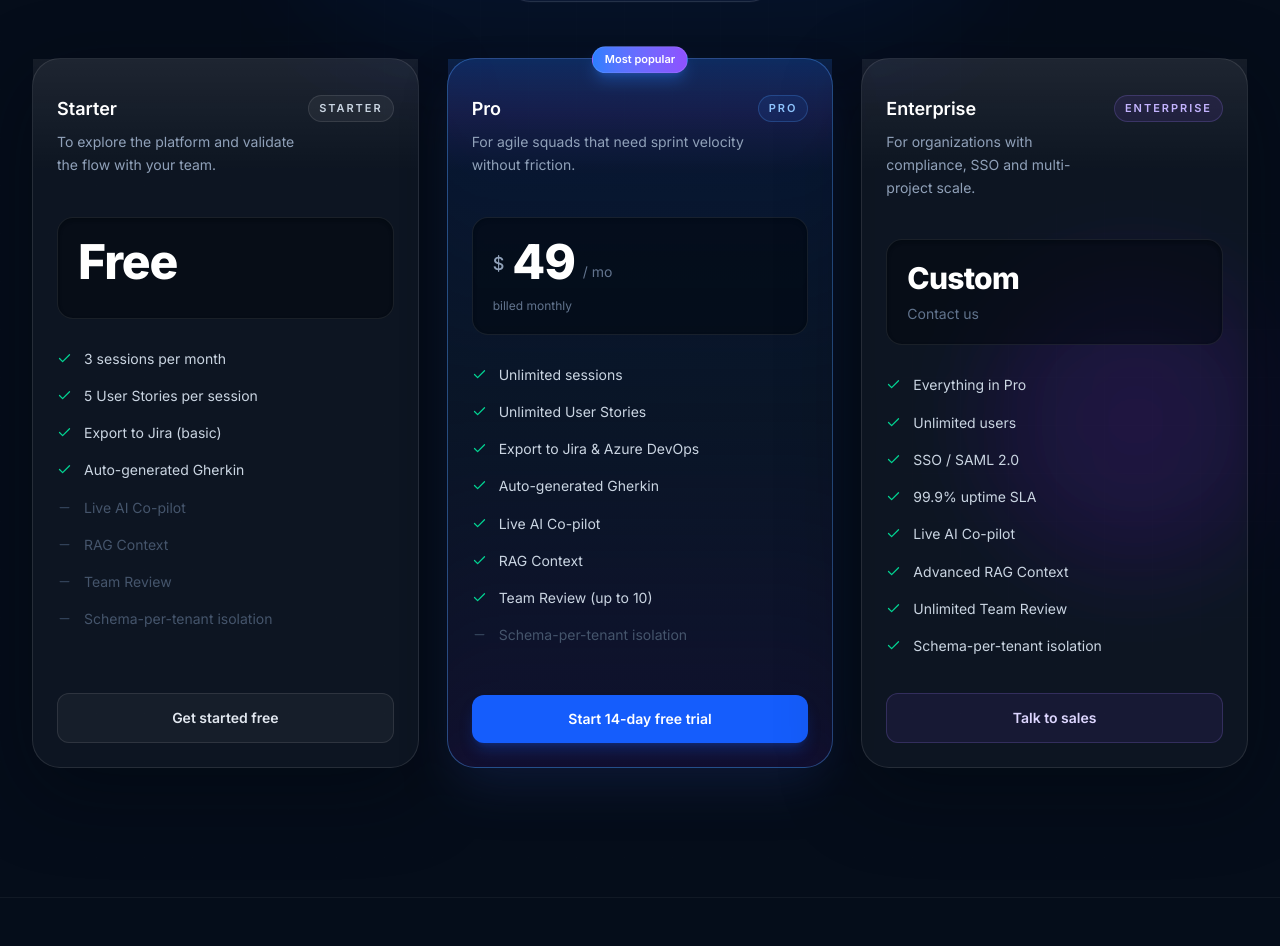
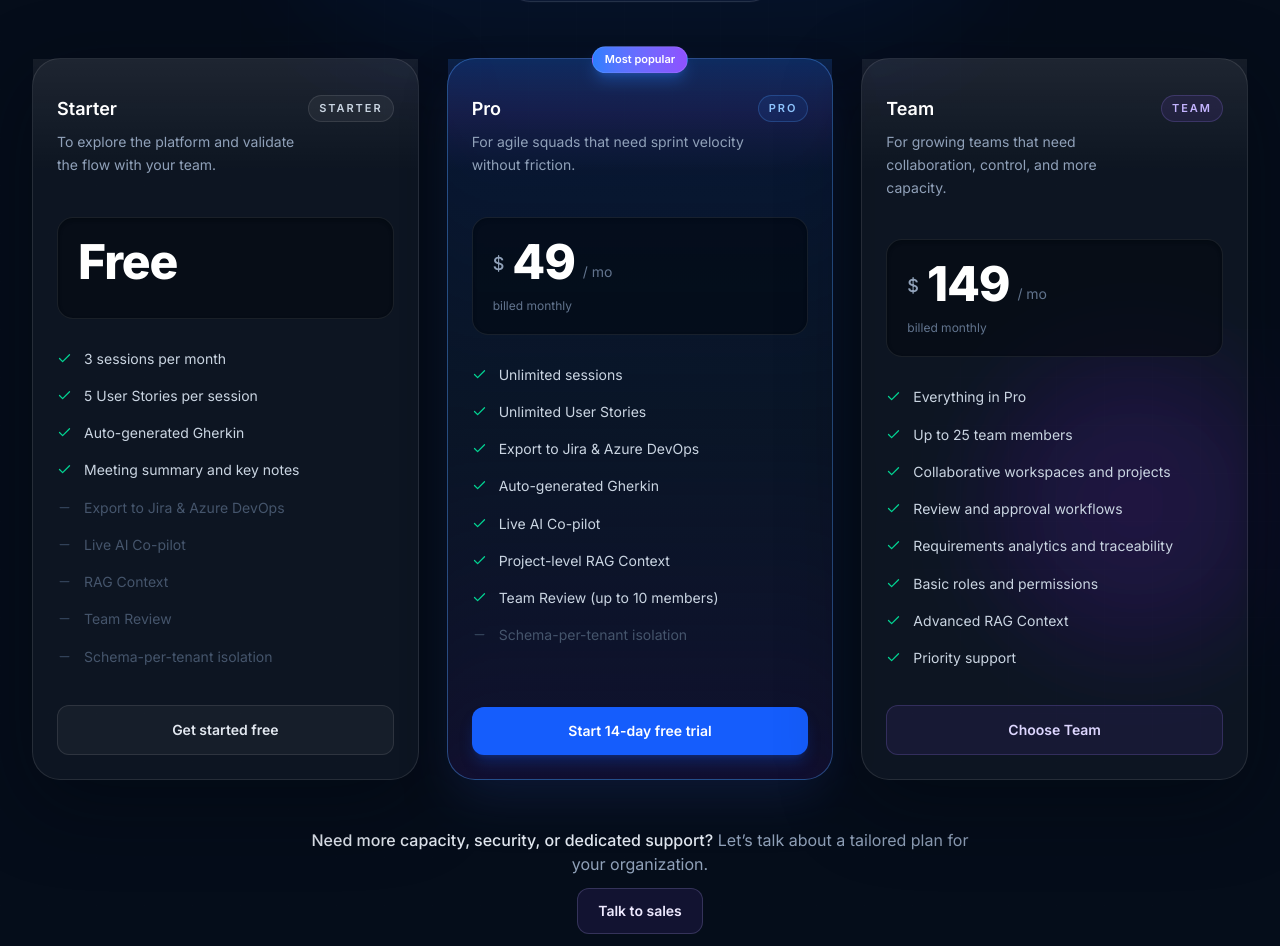
Before and after one commit to Kntro-Soft/reqsai-landing, a React (Vite) app: page / in a window 1280 px wide. Shown: the part 3226-4172 px from the top of the page. Built offline with nearby package versions, Linux system fonts and the light colour scheme.

Commit message:
feat: update pricing plans with new Team option and enhance enterprise section

```diff
--- a/src/components/sections/Pricing.jsx
+++ b/src/components/sections/Pricing.jsx
@@ -62,9 +62,9 @@ function PlanCard({ plan, annual }) {
   const { t } = useTranslation()
 
   const price = annual ? plan.annual : plan.monthly
-  const isEnterprise = plan.monthly === null
   const isFree = price === 0
-  const hasDiscount = !isEnterprise && !isFree && annual && plan.monthly > plan.annual
+  const isTeam = plan.id === 'team'
+  const hasDiscount = !isFree && annual && plan.monthly > plan.annual
   const savings = hasDiscount ? plan.monthly - plan.annual : 0
 
   const billingLabel = annual ? t('pricing.billed_annually') : t('pricing.billed_monthly')
@@ -73,7 +73,7 @@ function PlanCard({ plan, annual }) {
     ? t('pricing.cta_start')
     : plan.id === 'startup'
       ? t('pricing.cta_pro')
-      : t('pricing.cta_enterprise')
+      : t('pricing.cta_team')
 
   return (
     <article
@@ -112,7 +112,7 @@ function PlanCard({ plan, annual }) {
             className={`shrink-0 rounded-full border px-2.5 py-1 text-[11px] font-semibold uppercase tracking-[0.18em] ${
               plan.highlight
                 ? 'border-blue-400/25 bg-blue-500/10 text-blue-300'
-                : isEnterprise
+                : isTeam
                   ? 'border-violet-400/20 bg-violet-500/10 text-violet-300'
                   : 'border-white/10 bg-white/5 text-slate-300'
             }`}
@@ -124,14 +124,6 @@ function PlanCard({ plan, annual }) {
 
       {/* Price */}
       <div className="relative mb-6 rounded-2xl border border-white/8 bg-navy-950/55 p-5 shadow-inner shadow-black/20">
-        {isEnterprise ? (
-          <div>
-            <p className="text-3xl font-extrabold text-white tracking-tight">
-              {t('pricing.custom_price')}
-            </p>
-            <p className="mt-2 text-sm text-slate-500">{t('pricing.contact_us')}</p>
-          </div>
-        ) : (
         <div>
           <div className="flex items-end gap-2">
             {!isFree && (
@@ -155,7 +147,6 @@ function PlanCard({ plan, annual }) {
             )}
           </div>
         </div>
-        )}
       </div>
 
       {/* Features */}
@@ -167,11 +158,11 @@ function PlanCard({ plan, annual }) {
 
       {/* CTA */}
       <a
-        href={plan.id === 'enterprise' ? '#contact' : '#signup'}
+        href="#signup"
         className={`mt-auto block text-center text-sm font-semibold py-3.5 px-4 rounded-xl transition-all duration-200 ${
           plan.highlight
             ? 'bg-blue-600 hover:bg-blue-500 text-white shadow-lg shadow-blue-600/25 hover:shadow-blue-500/30 hover:-translate-y-0.5'
-            : plan.id === 'enterprise'
+            : isTeam
               ? 'border border-violet-400/20 bg-violet-500/8 text-violet-200 hover:text-white hover:border-violet-300/30 hover:bg-violet-500/12'
               : 'border border-white/10 bg-white/4 text-slate-200 hover:text-white hover:border-white/25 hover:bg-white/6'
         }`}
@@ -186,6 +177,7 @@ export default function Pricing() {
   const { t } = useTranslation()
   const [annual, setAnnual] = useState(false)
   const plans = t('pricing.plans', { returnObjects: true })
+  const enterprise = t('pricing.enterprise_block', { returnObjects: true })
 
   return (
     <section
@@ -231,6 +223,19 @@ export default function Pricing() {
             <PlanCard key={plan.id} plan={plan} annual={annual} />
           ))}
         </div>
+
+        <div className="mt-12 flex flex-col items-center justify-center gap-3 text-center">
+          <p className="max-w-2xl text-sm text-slate-400 sm:text-base">
+            <span className="font-medium text-slate-200">{enterprise.title}</span>{' '}
+            {enterprise.subtitle}
+          </p>
+          <a
+            href="#contact"
+            className="inline-flex items-center justify-center rounded-xl border border-violet-300/20 bg-violet-500/10 px-5 py-3 text-sm font-semibold text-violet-100 transition-all duration-200 hover:border-violet-200/30 hover:bg-violet-500/16 hover:text-white"
+          >
+            {t('pricing.cta_enterprise')}
+          </a>
+        </div>
       </div>
     </section>
   )
--- a/src/i18n/locales/en.json
+++ b/src/i18n/locales/en.json
@@ -176,12 +176,17 @@
     "popular_badge": "Most popular",
     "cta_start": "Get started free",
     "cta_pro": "Start 14-day free trial",
+    "cta_team": "Choose Team",
     "cta_enterprise": "Talk to sales",
     "per_month": "/ mo",
     "billed_annually": "billed annually",
     "billed_monthly": "billed monthly",
     "custom_price": "Custom",
     "contact_us": "Contact us",
+    "enterprise_block": {
+      "title": "Need more capacity, security, or dedicated support?",
+      "subtitle": "Let’s talk about a tailored plan for your organization."
+    },
     "plans": [
       {
         "id": "starter",
@@ -193,8 +198,9 @@
         "features": [
           { "text": "3 sessions per month", "included": true },
           { "text": "5 User Stories per session", "included": true },
-          { "text": "Export to Jira (basic)", "included": true },
           { "text": "Auto-generated Gherkin", "included": true },
+          { "text": "Meeting summary and key notes", "included": true },
+          { "text": "Export to Jira & Azure DevOps", "included": false },
           { "text": "Live AI Co-pilot", "included": false },
           { "text": "RAG Context", "included": false },
           { "text": "Team Review", "included": false },
@@ -214,27 +220,27 @@
           { "text": "Export to Jira & Azure DevOps", "included": true },
           { "text": "Auto-generated Gherkin", "included": true },
           { "text": "Live AI Co-pilot", "included": true },
-          { "text": "RAG Context", "included": true },
-          { "text": "Team Review (up to 10)", "included": true },
+          { "text": "Project-level RAG Context", "included": true },
+          { "text": "Team Review (up to 10 members)", "included": true },
           { "text": "Schema-per-tenant isolation", "included": false }
         ]
       },
       {
-        "id": "enterprise",
-        "name": "Enterprise",
-        "desc": "For organizations with compliance, SSO and multi-project scale.",
-        "monthly": null,
-        "annual": null,
+        "id": "team",
+        "name": "Team",
+        "desc": "For growing teams that need collaboration, control, and more capacity.",
+        "monthly": 149,
+        "annual": 119,
         "highlight": false,
         "features": [
           { "text": "Everything in Pro", "included": true },
-          { "text": "Unlimited users", "included": true },
-          { "text": "SSO / SAML 2.0", "included": true },
-          { "text": "99.9% uptime SLA", "included": true },
-          { "text": "Live AI Co-pilot", "included": true },
+          { "text": "Up to 25 team members", "included": true },
+          { "text": "Collaborative workspaces and projects", "included": true },
+          { "text": "Review and approval workflows", "included": true },
+          { "text": "Requirements analytics and traceability", "included": true },
+          { "text": "Basic roles and permissions", "included": true },
           { "text": "Advanced RAG Context", "included": true },
-          { "text": "Unlimited Team Review", "included": true },
-          { "text": "Schema-per-tenant isolation", "included": true }
+          { "text": "Priority support", "included": true }
         ]
       }
     ]
--- a/src/i18n/locales/es.json
+++ b/src/i18n/locales/es.json
@@ -176,12 +176,17 @@
     "popular_badge": "Más popular",
     "cta_start": "Empezar gratis",
     "cta_pro": "Prueba 14 días gratis",
+    "cta_team": "Elegir Team",
     "cta_enterprise": "Hablar con ventas",
     "per_month": "/ mes",
     "billed_annually": "facturado anualmente",
     "billed_monthly": "facturado mensualmente",
     "custom_price": "Custom",
     "contact_us": "Contáctanos",
+    "enterprise_block": {
+      "title": "¿Necesitas más capacidad, seguridad o acompañamiento dedicado?",
+      "subtitle": "Hablemos sobre un plan a medida para tu organización."
+    },
     "plans": [
       {
         "id": "starter",
@@ -193,8 +198,9 @@
         "features": [
           { "text": "3 sesiones por mes", "included": true },
           { "text": "5 User Stories por sesión", "included": true },
-          { "text": "Exportar a Jira (básico)", "included": true },
           { "text": "Gherkin automático", "included": true },
+          { "text": "Resumen de reunión y notas clave", "included": true },
+          { "text": "Exportar a Jira & Azure DevOps", "included": false },
           { "text": "Copiloto IA en vivo", "included": false },
           { "text": "Contexto RAG", "included": false },
           { "text": "Revisión en equipo", "included": false },
@@ -214,27 +220,27 @@
           { "text": "Exportar a Jira & Azure DevOps", "included": true },
           { "text": "Gherkin automático", "included": true },
           { "text": "Copiloto IA en vivo", "included": true },
-          { "text": "Contexto RAG", "included": true },
-          { "text": "Revisión en equipo (hasta 10)", "included": true },
+          { "text": "Contexto RAG por proyecto", "included": true },
+          { "text": "Revisión en equipo (hasta 10 miembros)", "included": true },
           { "text": "Aislamiento schema-per-tenant", "included": false }
         ]
       },
       {
-        "id": "enterprise",
-        "name": "Enterprise",
-        "desc": "Para organizaciones con compliance, SSO y escala multi-proyecto.",
-        "monthly": null,
-        "annual": null,
+        "id": "team",
+        "name": "Team",
+        "desc": "Para equipos en crecimiento que necesitan colaboración, control y capacidad adicional.",
+        "monthly": 149,
+        "annual": 119,
         "highlight": false,
         "features": [
           { "text": "Todo lo de Pro", "included": true },
-          { "text": "Usuarios ilimitados", "included": true },
-          { "text": "SSO / SAML 2.0", "included": true },
-          { "text": "SLA 99.9% uptime", "included": true },
-          { "text": "Copiloto IA en vivo", "included": true },
+          { "text": "Hasta 25 miembros del equipo", "included": true },
+          { "text": "Workspaces y proyectos colaborativos", "included": true },
+          { "text": "Flujos de revisión y aprobación", "included": true },
+          { "text": "Analytics y trazabilidad de requerimientos", "included": true },
+          { "text": "Roles y permisos básicos", "included": true },
           { "text": "Contexto RAG avanzado", "included": true },
-          { "text": "Revisión en equipo ilimitada", "included": true },
-          { "text": "Aislamiento schema-per-tenant", "included": true }
+          { "text": "Soporte prioritario", "included": true }
         ]
       }
     ]
```
Lines whose indentation alone changed are shown as unchanged.
